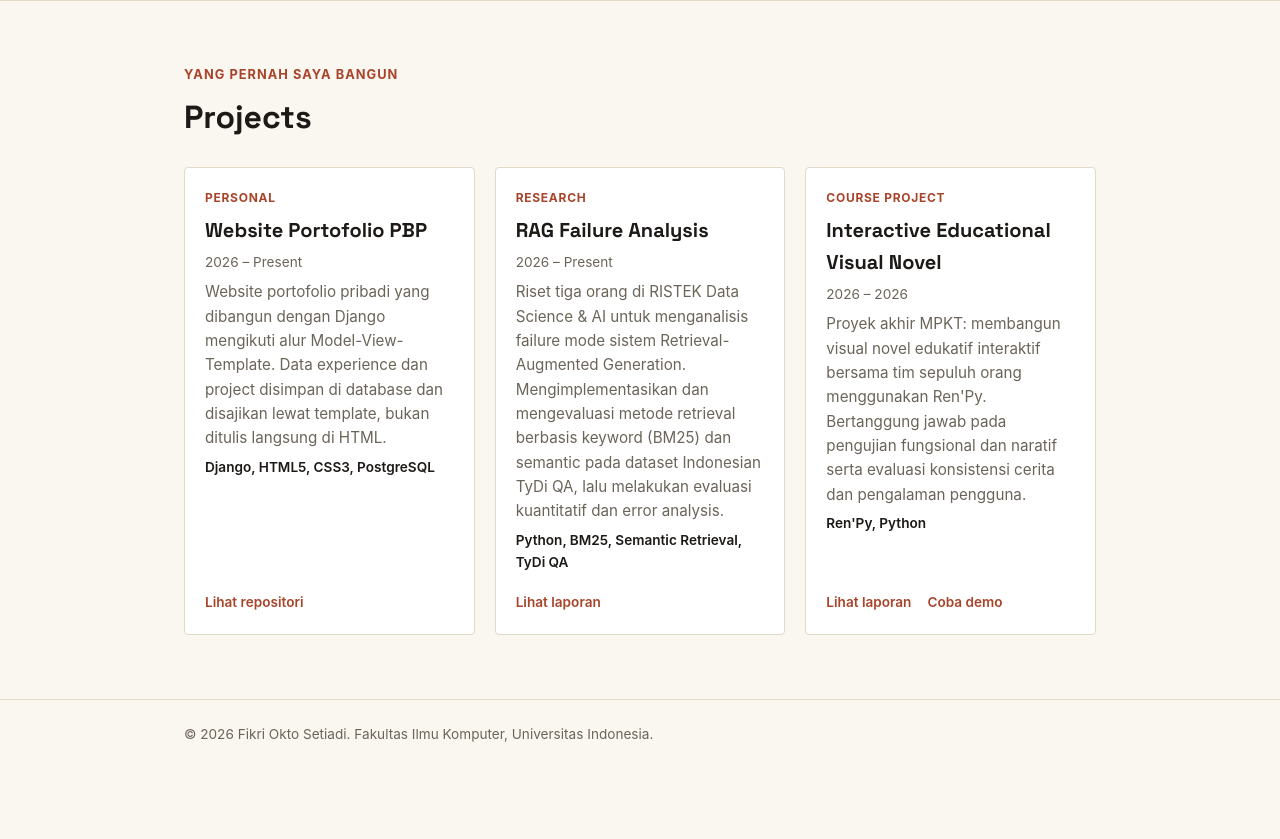
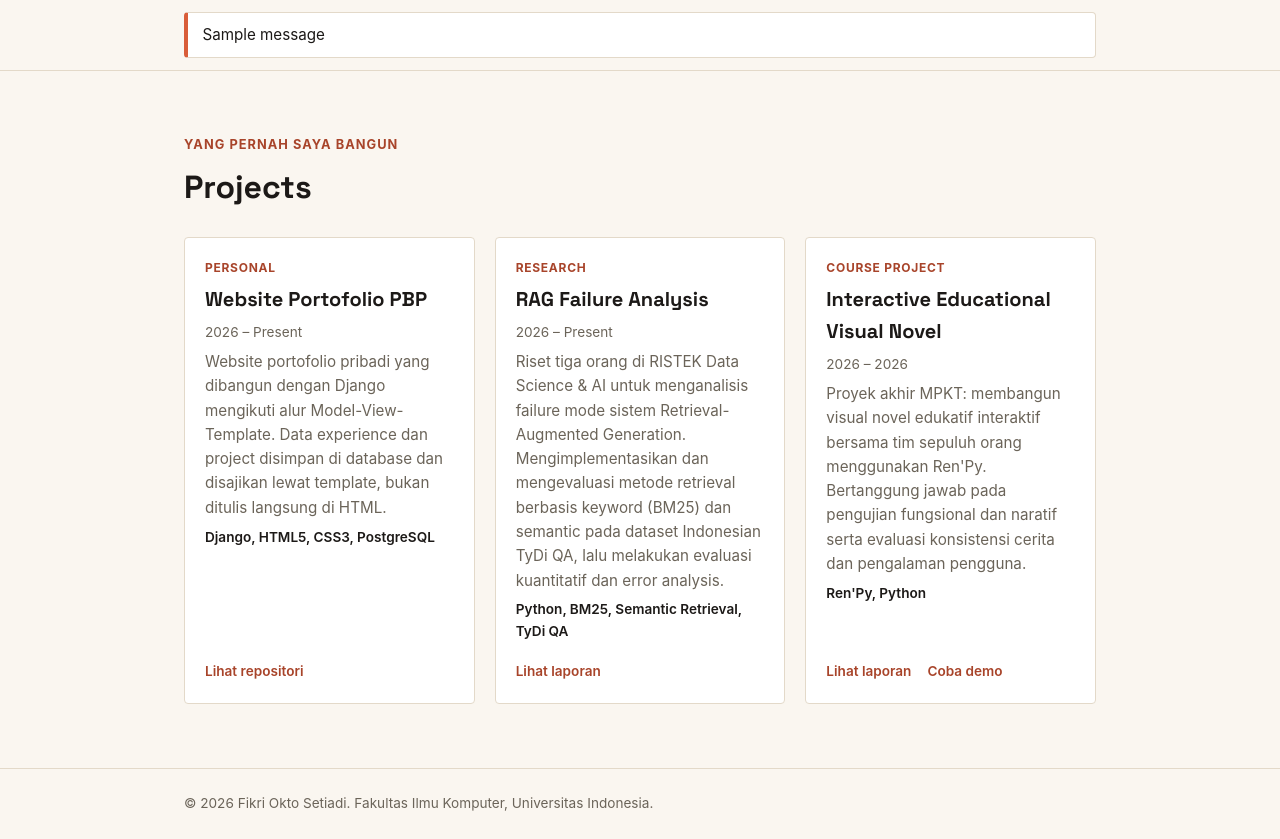
Before and after one commit to fikrioktos/myportofolio, a Django app: page /projects/ in a window 1280 px wide. Shown: the part 74-913 px from the top of the page. Before the commit the page ends 816 px from the top, so only its background shows below. Run offline with Django 5.2, Linux system fonts and the light colour scheme; data comes from the database, SQL or seed files in the repository; tables that the repository leaves empty hold one stand-in row (values such as "Sample post"); one stand-in notice (Sample message) is shown.

Commit message:
refactor(templates): tambah base.html sebagai kerangka utama dan pakai extends di semua halaman

```diff
--- a/static/css/style.css
+++ b/static/css/style.css
@@ -477,3 +477,21 @@ h1, .brand {
         grid-template-columns: 1fr;
     }
 }
+
+/* messages */
+.messages {
+    list-style: none;
+    display: grid;
+    gap: 0.5rem;
+    padding: 0.75rem 0;
+}
+
+.message {
+    border: 1px solid var(--line);
+    border-left: 4px solid var(--accent);
+    border-radius: var(--radius);
+    padding: 0.6rem 0.9rem;
+    background: #fff;
+    color: var(--ink);
+    font-size: 0.95rem;
+}
--- /dev/null
+++ b/templates/base.html
@@ -0,0 +1,44 @@
+{% load static %}
+<!DOCTYPE html>
+<html lang="en">
+<head>
+    <meta charset="UTF-8">
+    <meta name="viewport" content="width=device-width, initial-scale=1.0">
+    <title>{% block title %}{{ name }} - Portofolio{% endblock title %}</title>
+    <link rel="preconnect" href="https://fonts.googleapis.com">
+    <link rel="preconnect" href="https://fonts.gstatic.com" crossorigin>
+    <link href="https://fonts.googleapis.com/css2?family=Space+Grotesk:wght@500;700&display=swap" rel="stylesheet">
+    <link rel="stylesheet" href="/static/css/style.css">
+    {% block meta %}{% endblock meta %}
+</head>
+<body>
+    <header class="site-header">
+        <div class="container">
+            <a href="{% url 'main:show_main' %}" class="brand">{{ name }}</a>
+            <nav>
+                <a href="{% url 'main:show_main' %}">Profile</a>
+                <a href="{% url 'main:show_experience' %}">Experience</a>
+                <a href="{% url 'main:show_projects' %}">Projects</a>
+            </nav>
+        </div>
+    </header>
+
+    {% if messages %}
+        <div class="container">
+            <ul class="messages">
+                {% for message in messages %}
+                    <li class="message">{{ message }}</li>
+                {% endfor %}
+            </ul>
+        </div>
+    {% endif %}
+
+    {% block content %}{% endblock content %}
+
+    <footer class="site-footer">
+        <div class="container">
+            <p>&copy; 2026 {{ name }}. Fakultas Ilmu Komputer, Universitas Indonesia.</p>
+        </div>
+    </footer>
+</body>
+</html>
--- a/templates/projects.html
+++ b/templates/projects.html
@@ -1,26 +1,6 @@
-<!DOCTYPE html>
-<html lang="en">
-<head>
-    <meta charset="UTF-8">
-    <meta name="viewport" content="width=device-width, initial-scale=1.0">
-    <title>Projects - {{ name }}</title>
-    <link rel="preconnect" href="https://fonts.googleapis.com">
-    <link rel="preconnect" href="https://fonts.gstatic.com" crossorigin>
-    <link href="https://fonts.googleapis.com/css2?family=Space+Grotesk:wght@500;700&display=swap" rel="stylesheet">
-    <link rel="stylesheet" href="/static/css/style.css">
-</head>
-<body>
-    <header class="site-header">
-        <div class="container">
-            <a href="{% url 'main:show_main' %}" class="brand">{{ name }}</a>
-            <nav>
-                <a href="{% url 'main:show_main' %}">Profile</a>
-                <a href="{% url 'main:show_experience' %}">Experience</a>
-                <a href="{% url 'main:show_projects' %}">Projects</a>
-            </nav>
-        </div>
-    </header>
-
+{% extends "base.html" %}
+{% block title %}Projects - {{ name }}{% endblock title %}
+{% block content %}
     <main>
         <section class="projects-section" id="projects">
             <div class="container">
@@ -60,11 +40,4 @@
             </div>
         </section>
     </main>
-
-    <footer class="site-footer">
-        <div class="container">
-            <p>&copy; 2026 {{ name }}. Fakultas Ilmu Komputer, Universitas Indonesia.</p>
-        </div>
-    </footer>
-</body>
-</html>
+{% endblock content %}
```
Also changed, not shown: templates/experience.html (+4 -32 lines), templates/index.html (+4 -31 lines).
